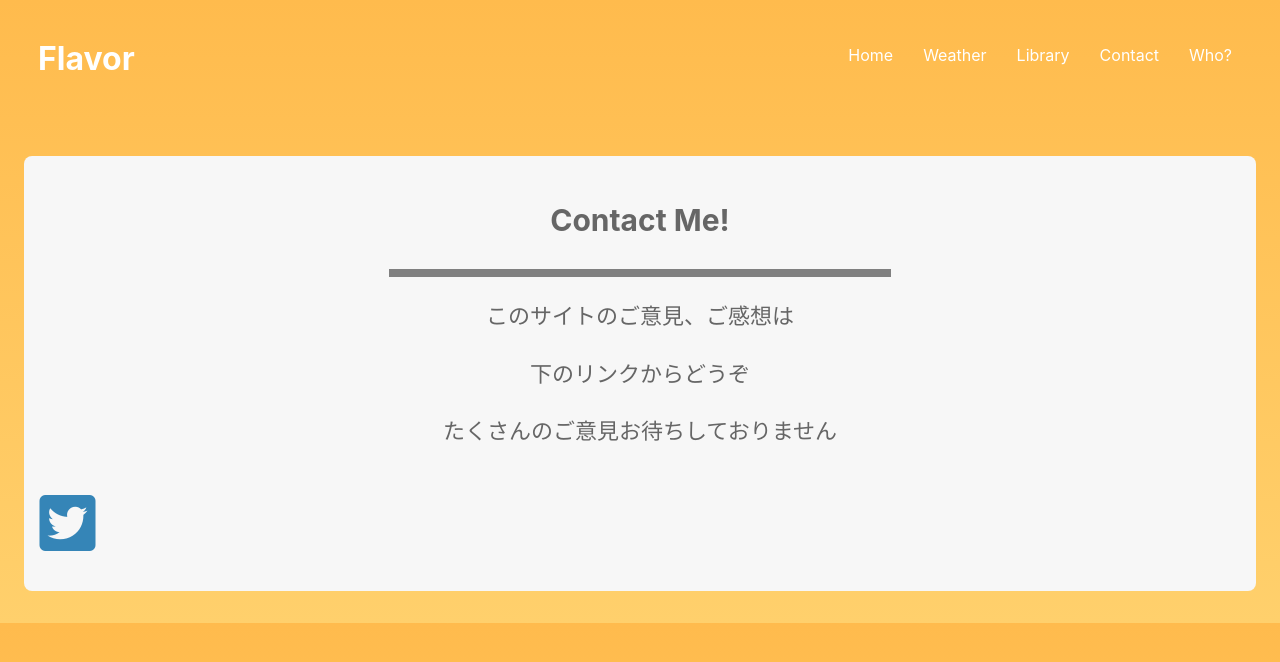
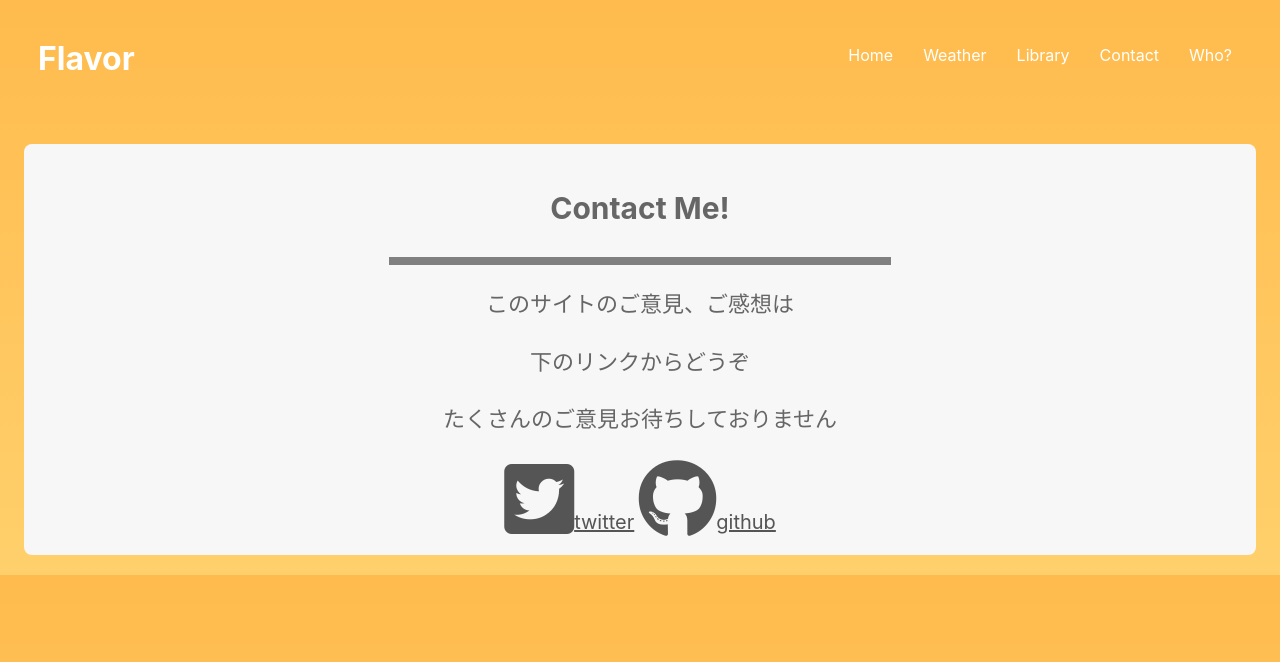
Before and after one commit to tera-stay/Flavor, a plain HTML site: page query.html in a window 1280 px wide. Drawn offline with Linux system fonts and the light colour scheme.

Commit message:
サイト概要のスクロール実装

```diff
--- a/css/home.css
+++ b/css/home.css
@@ -16,6 +16,10 @@ a:visited {
 a:hover {
     text-decoration: none;
     color: #555;
+}
+
+html{
+    scroll-behavior: smooth;
 }
 
 /*メディアクエリ*/
--- a/css/query.css
+++ b/css/query.css
@@ -17,6 +17,7 @@ a:hover {
     text-decoration: none;
     color: #555;
 }
+
 
 /*メディアクエリ*/
 @media screen and (max-width: 599px) and (orientation: portrait), screen and(min-width: 361px) and (max-width: 767px) and (orientation: landscape){
@@ -219,11 +220,15 @@ a {
     justify-content: center;
     align-items: center;
 }
-.contact a{
+.contact{
     text-align: center;
     margin: 20px auto;
 }
 
+.contact a{
+    font-size: 20px;
+    color:  #555;
+}
 
 /*フッター*/
 footer{
--- a/query.html
+++ b/query.html
@@ -34,7 +34,8 @@
                 <p>このサイトのご意見、ご感想は</p>
                 <p>下のリンクからどうぞ</p>
                 <p>たくさんのご意見お待ちしておりません</p>
-                <a href="https://twitter.com/note_sakusou"><i class="fab fa-twitter-square fa-4x"></i></a>
+                <a href="https://twitter.com/note_sakusou"><i class="fab fa-twitter-square fa-4x"></i>twitter</a>
+                <a href="https://github.com/tera-stay"><i class="fab fa-github fa-4x"></i>github</a>
             </div>
             <div class="link">
 
```
Also changed, not shown: index.html (+4 -4 lines).
